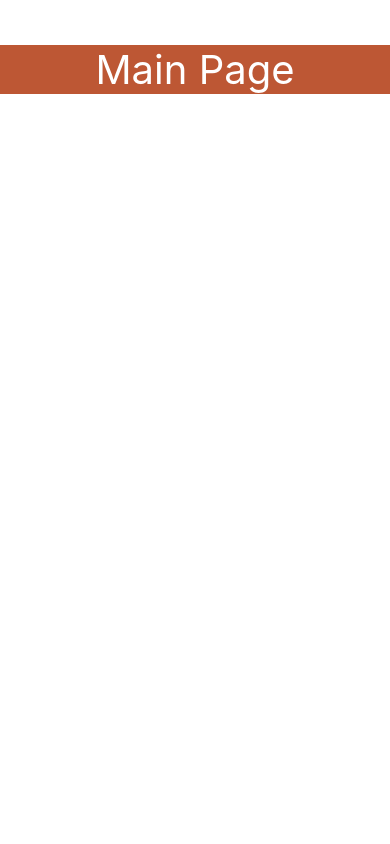
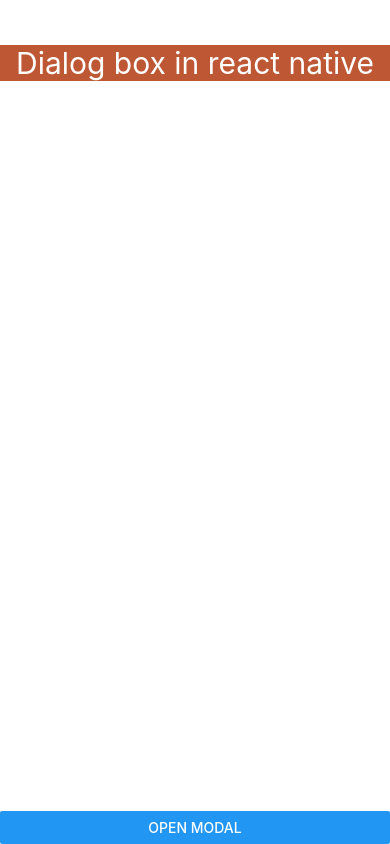
Before and after one commit to Nitishrestha/ExpoReactNative, a React Native app: screen / in a window 390 px wide. Built offline with nearby package versions, Linux system fonts and the light colour scheme.

Commit message:
Created modal

```diff
--- a/App.js
+++ b/App.js
@@ -1,9 +1,24 @@
-import { FlatList, StyleSheet, Text, View } from "react-native";
+import { useState } from "react";
+import { Button, FlatList, StyleSheet, Text, View, Modal } from "react-native";
 
 const App = () => {
+  const [show, setShow] = useState(false);
   return (
-    <View>
-      <Text style={styles.title}>Main Page</Text>
+    <View style={styles.mainView}>
+      <Text style={styles.title}>Dialog box in react native</Text>
+
+      <Modal transparent={true} visible={show} animationType="slide">
+        <View style={styles.centeredView}>
+          <View style={styles.modalView}>
+            <Text style={styles.modalText}>Hello All</Text>
+            <Button title="Close Modal" onPress={() => setShow(false)} />
+          </View>
+        </View>
+      </Modal>
+
+      <View style={styles.buttonView}>
+        <Button title="Open Modal" onPress={() => setShow(true)}></Button>
+      </View>
     </View>
   );
 };
@@ -11,11 +26,26 @@ const App = () => {
 const styles = StyleSheet.create({
   title: {
     marginTop: 45,
-    fontSize: 40,
+    fontSize: 30,
     color: "white",
     textAlign: "center",
     backgroundColor: "#bd5734",
   },
+  mainView: { flex: 1 },
+  buttonView: {
+    flex: 1,
+    justifyContent: "flex-end",
+  },
+  centeredView: { flex: 1, justifyContent: "center", alignItems: "center" },
+  modalView: {
+    backgroundColor: "red",
+    padding: 30,
+    borderRadius: 20,
+    shadowColor: "black",
+    elevation: 5,
+    marginTop: 100,
+  },
+  modalText: { fontSize: 20, marginBottom: 20 },
 });
 
 export default App;
```
